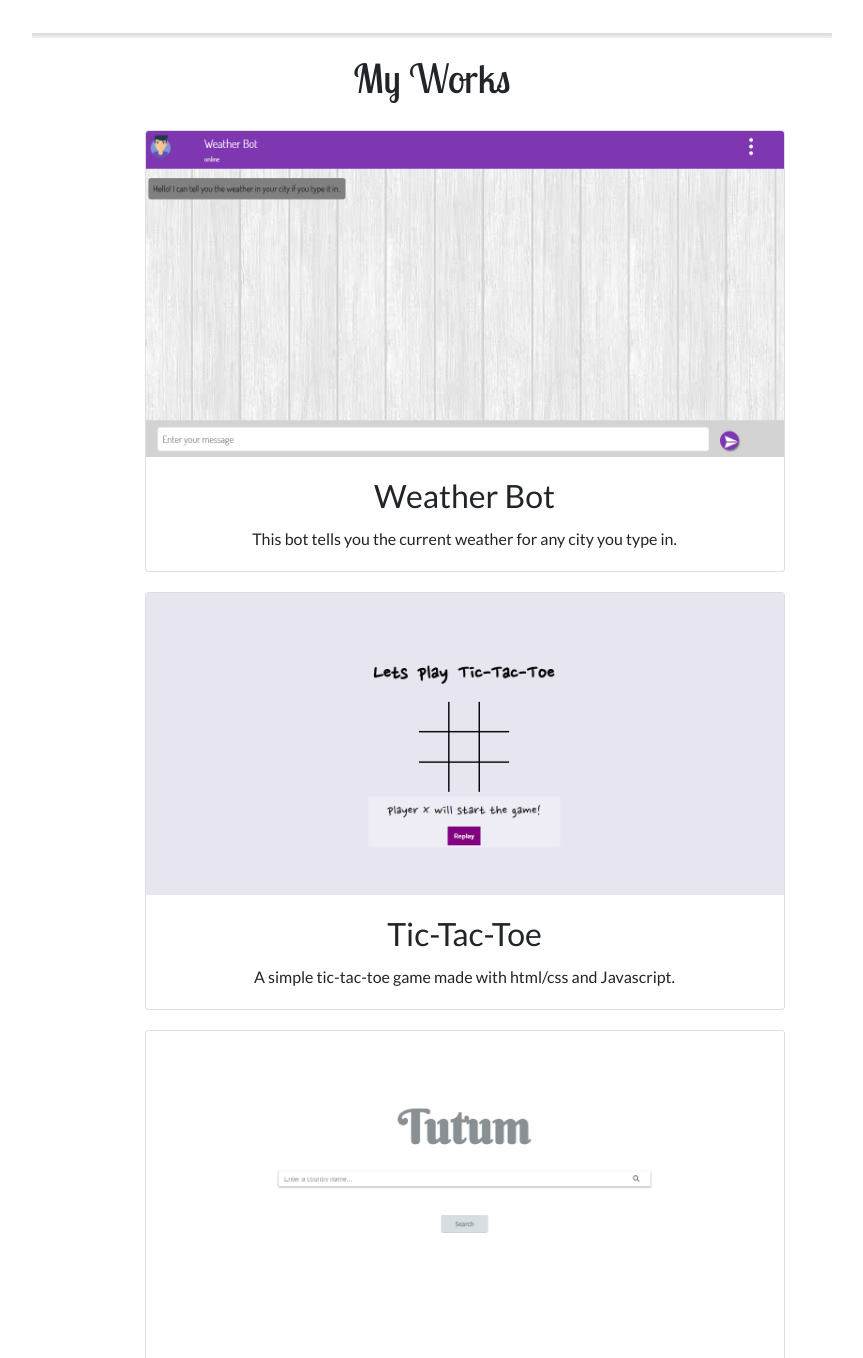
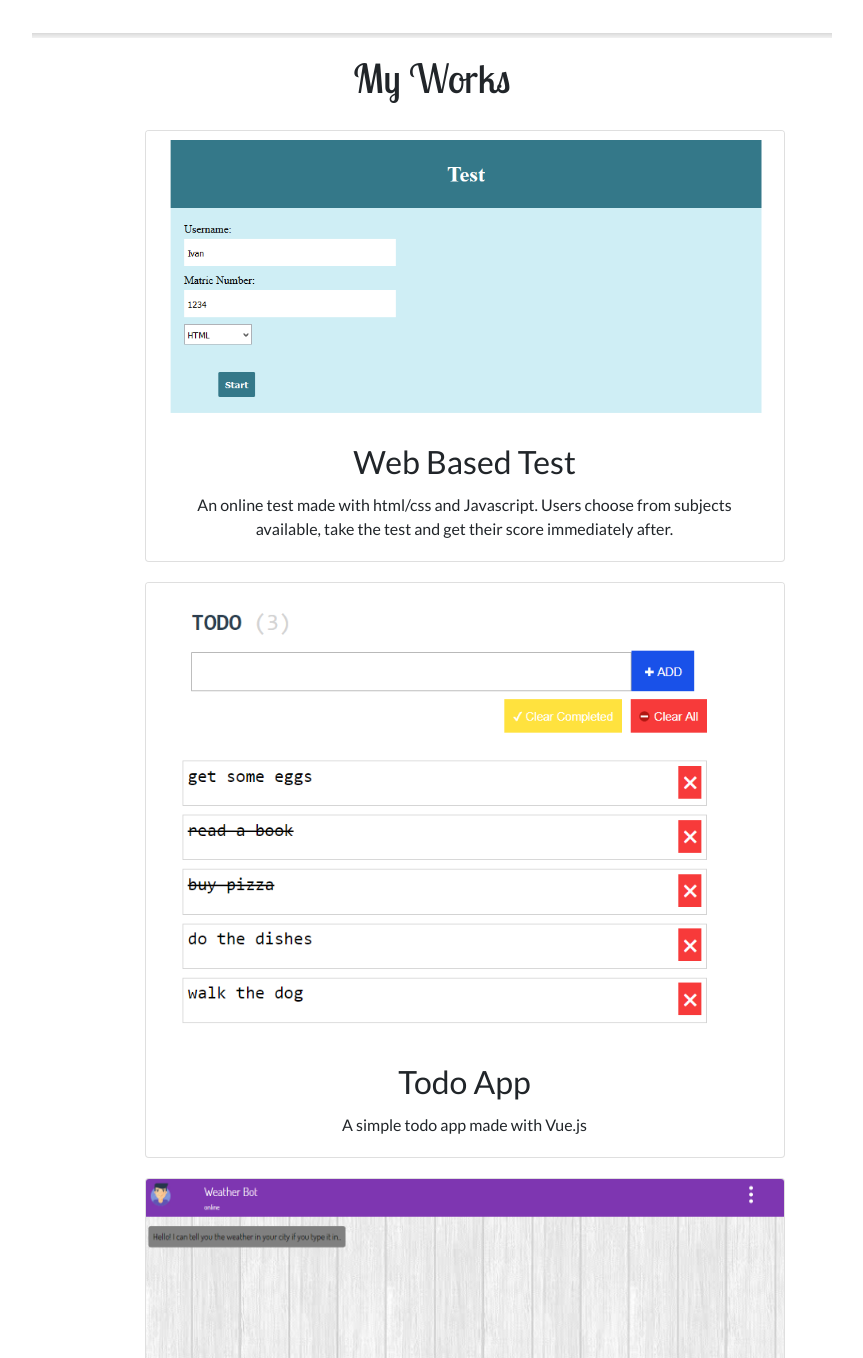
Before and after one commit to anjolabassey/porfolio, a plain HTML site: page index.html in a window 1280 px wide. Shown: the part 1220-2578 px from the top of the page, without its empty margins (208-1071 px from the left). Drawn offline with nearby package versions, Linux system fonts and the light colour scheme.

Commit message:
added more works

```diff
--- a/index.html
+++ b/index.html
@@ -77,6 +77,35 @@
                     <h1 id="title">My Works</h1>
                 </div>
             </div>
+            <div class="row project">
+                <div class="col-sm-12">
+                    <div class="card" style="width: 40rem;">
+                        <img class="card-img-top" src="img/test.png" alt="Card image cap">
+                        <div class="card-body">
+                            <h2 class="card-title">Web Based Test</h2>
+                            <p class="card-text">An online test made with html/css and Javascript. Users choose from subjects available, take the test and get their score immediately after.</p>
+
+                        </div>
+                    </div>
+
+                </div>
+
+            </div>
+            <div class="row project">
+                <div class="col-sm-12">
+                    <div class="card" style="width: 40rem;">
+                        <img class="card-img-top" src="img/todo.png" alt="Card image cap">
+                        <div class="card-body">
+                            <h2 class="card-title">Todo App</h2>
+                            <p class="card-text">A simple todo app made with Vue.js</p>
+
+                        </div>
+                    </div>
+
+                </div>
+
+            </div>
+
             <div class="row project">
                 <div class="col-sm-12">
                     <div class="card" style="width: 40rem;">
```
Also changed, not shown: img/test.png (added), img/todo.png (added).
